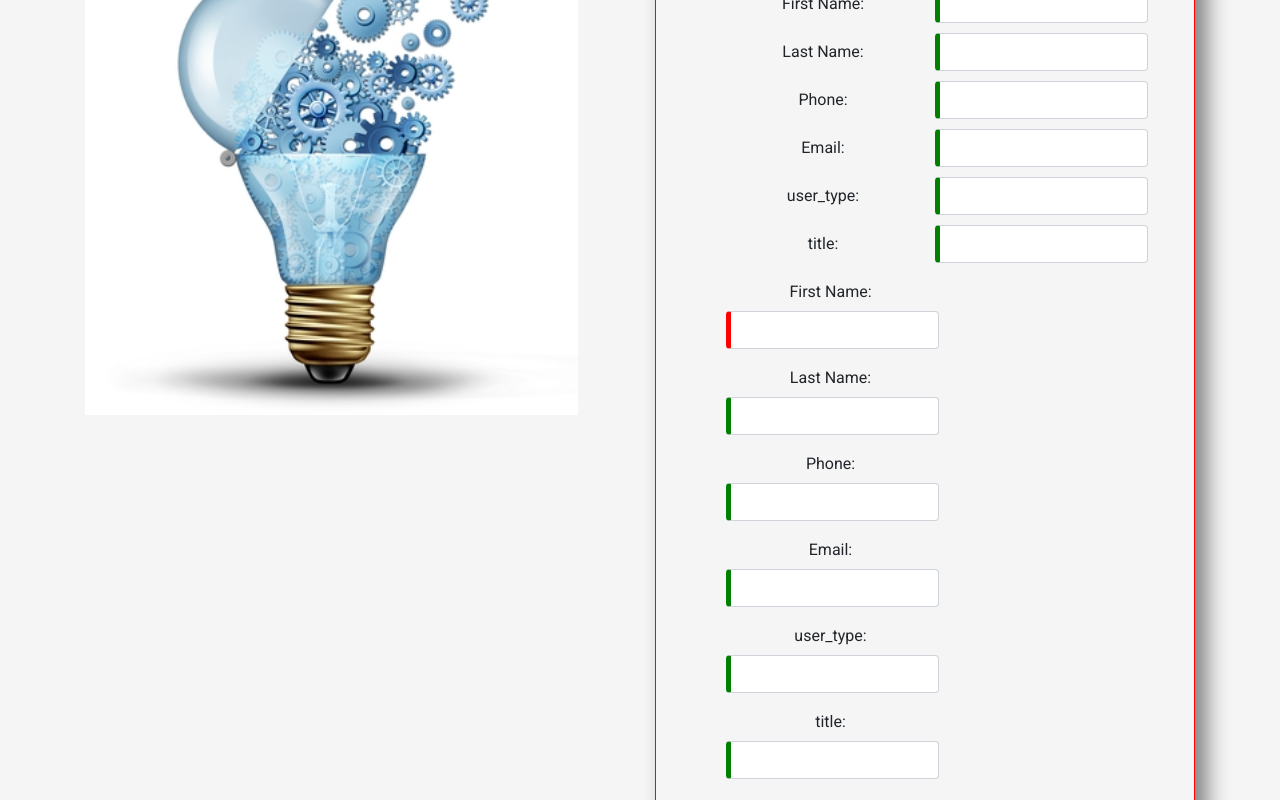
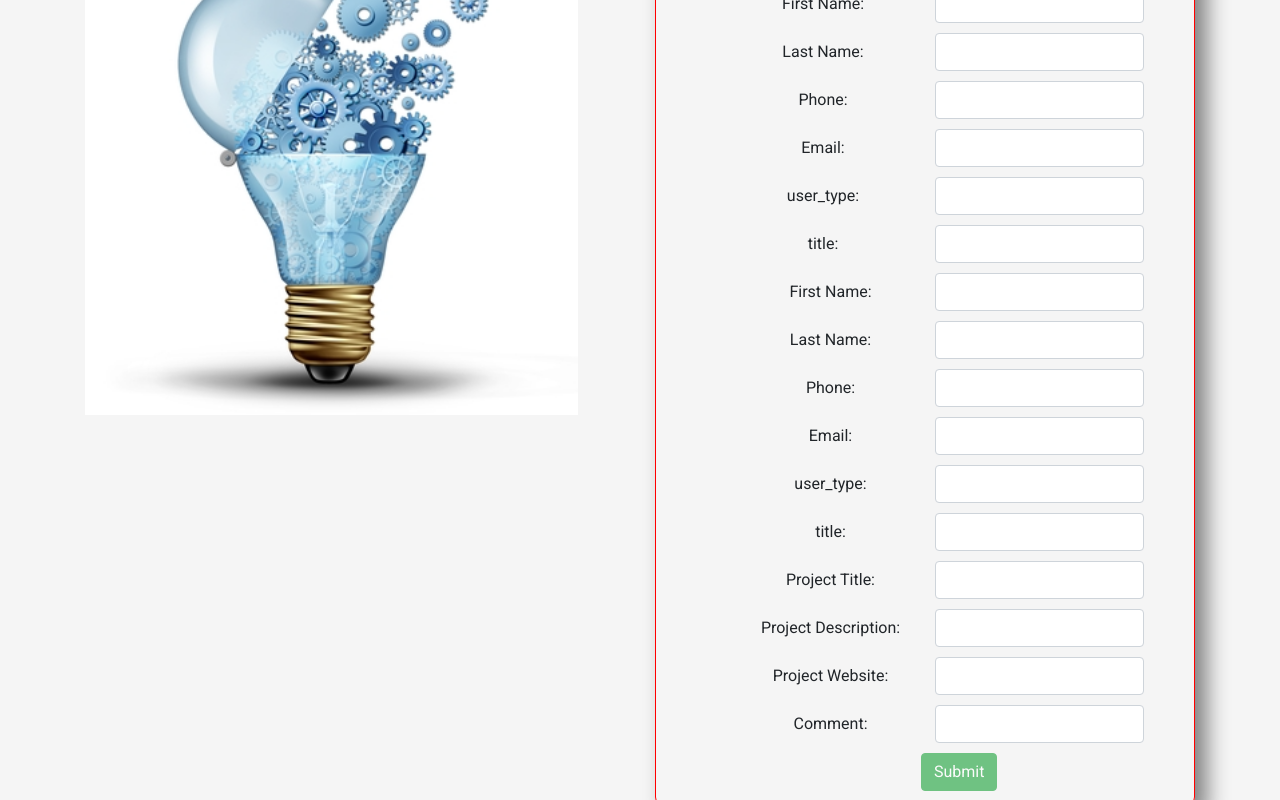
Before and after one commit to umgc/umgc.idea.tracker.ui, an Angular app: page /home in a window 1280 px wide. Shown: the part 320-1120 px from the top of the page. Built offline with nearby package versions, Linux system fonts and the light colour scheme.

Commit message:
Status added

```diff
--- a/src/app/create-project/create-project.component.css
+++ b/src/app/create-project/create-project.component.css
@@ -3,13 +3,17 @@
     margin-left:10px
 }
 input.ng-invalid{
-    border-left: 5px solid red
+
 }
 input.ng-valid{
-    border-left: 5px solid green
+
 }
 span{
     margin-left: 223px;
     font-size: small;
     color: red;
 }
+button{
+    margin-left: 220px;
+
+}
--- a/src/app/create-project/create-project.component.html
+++ b/src/app/create-project/create-project.component.html
@@ -55,12 +55,13 @@
         <label class="col-sm-6 col-form-label" for="first_name" >First Name: </label>
         <input required #fname="ngModel" type="text" class = "form-control" id="ex3"
             [(ngModel)] = "user.first_name" name ="first_name">
-         <span *ngIf="fname.invalid && fname.touched" class="error">Field is Required</span>
+         <span *ngIf="fname.invalid && fname.touched" class="error">First name is required</span>
     </div>
     <div class="col-md-12 form-group  form-inline " >
         <label class="col-sm-6 col-form-label" for="lastNmae" >Last Name: </label>
-        <input type="text" class = "form-control" id="ex3"
+        <input required #lname="ngModel" type="text" class = "form-control" id="ex3"
             [(ngModel)] = "user.last_name" name ="Last_name">
+            <span *ngIf="lname.invalid && fname.touched" class="error">Last name is required</span>
     </div>
     <div class="col-md-12 form-group  form-inline " >
         <label class="col-sm-6 col-form-label" for="phone_number" >Phone: </label>
@@ -69,9 +70,9 @@
     </div>
     <div class="col-md-12 form-group  form-inline " >
         <label class="col-sm-6 col-form-label" for="email" >Email: </label>
-        <input type="text" class = "form-control" id="ex3"
+        <input required #email="ngModel" type="text" class = "form-control" id="ex3"
             [(ngModel)] = "user.email" name ="email">
-
+            <span *ngIf="email.invalid && fname.touched" class="error">email is required</span>
     </div>
     <div class="col-md-12 form-group  form-inline " >
         <label class="col-sm-6 col-form-label" for="email" >user_type: </label>
@@ -91,18 +92,18 @@
             [(ngModel)] = "project.project_title" name ="project_title">
     </div>
     <div class="col-md-12 form-group form-inline">
-        <label class="col-sm-6 col-form-label" for="projectDescription">Project Description</label>
+        <label class="col-sm-6 col-form-label" for="projectDescription">Project Description:</label>
         <input type="text" class = "form-control" id = "project_description"
             [(ngModel)] = "project.project_description" name ="project_description">
             <!-- <textarea  id="exampleFormControlTextarea1" rows="3" class="form-control my-2 p-2"></textarea> -->
     </div>
     <div class="col-md-12 form-group form-inline">
-        <label class="col-sm-6 col-form-label" for="projectWeb">Project Website</label>
+        <label class="col-sm-6 col-form-label" for="projectWeb">Project Website:</label>
         <input type="text" class = "form-control" id = "project_website"
             [(ngModel)] = "project.project_website" name ="project_website">
     </div>
     <div class="col-md-12 form-group form-inline">
-        <label class="col-sm-6 col-form-label" for="Comment">Comment</label>
+        <label class="col-sm-6 col-form-label" for="Comment">Comment:</label>
         <input type="text" class = "form-control" id = "comment"
             [(ngModel)] = "project.comment" name ="comment">
     </div>
@@ -112,5 +113,7 @@
 
 
 
+
+
 </form>
 </div>
--- a/src/app/project-details/project-details.component.html
+++ b/src/app/project-details/project-details.component.html
@@ -37,7 +37,9 @@
     <div>
         <label><b> Comment: </b></label> {{project.comment}}
     </div>
-
+    <div>
+        <label><b> Status: </b></label> {{project.status.status_descr}}
+    </div>
 </div>
 </div>
 
--- a/src/app/project.ts
+++ b/src/app/project.ts
@@ -1,3 +1,4 @@
+import { Status } from './status';
 import { User } from './user';
 
 export class project {
@@ -11,5 +12,9 @@ export class project {
         this.user=user;
 
     }
+    status: Status;
+    setStatus(status:Status){
+        this.status=status;
+    }
 
 }
--- /dev/null
+++ b/src/app/status.ts
@@ -0,0 +1,4 @@
+export class Status {
+    id: number;
+    status_descr: string;
+}
--- a/src/app/update-project/update-project.component.html
+++ b/src/app/update-project/update-project.component.html
@@ -55,6 +55,11 @@
             <input type="text" class = "form-control" id = "comment"
                 [(ngModel)] = "project.comment" name ="comment">
         </div>
+        <div class="form-group">
+            <label>Status</label>
+            <input type="text" class = "form-control" id = "project.status.status_descr"
+                [(ngModel)] = "project.status.status_descr" name ="project.status.status_descr">
+        </div>
 
       <button class="btn btn-success" type="submit">Submit</button>
 
```
Also changed, not shown: 1 other file (tests, documents, lock files or other folders).
